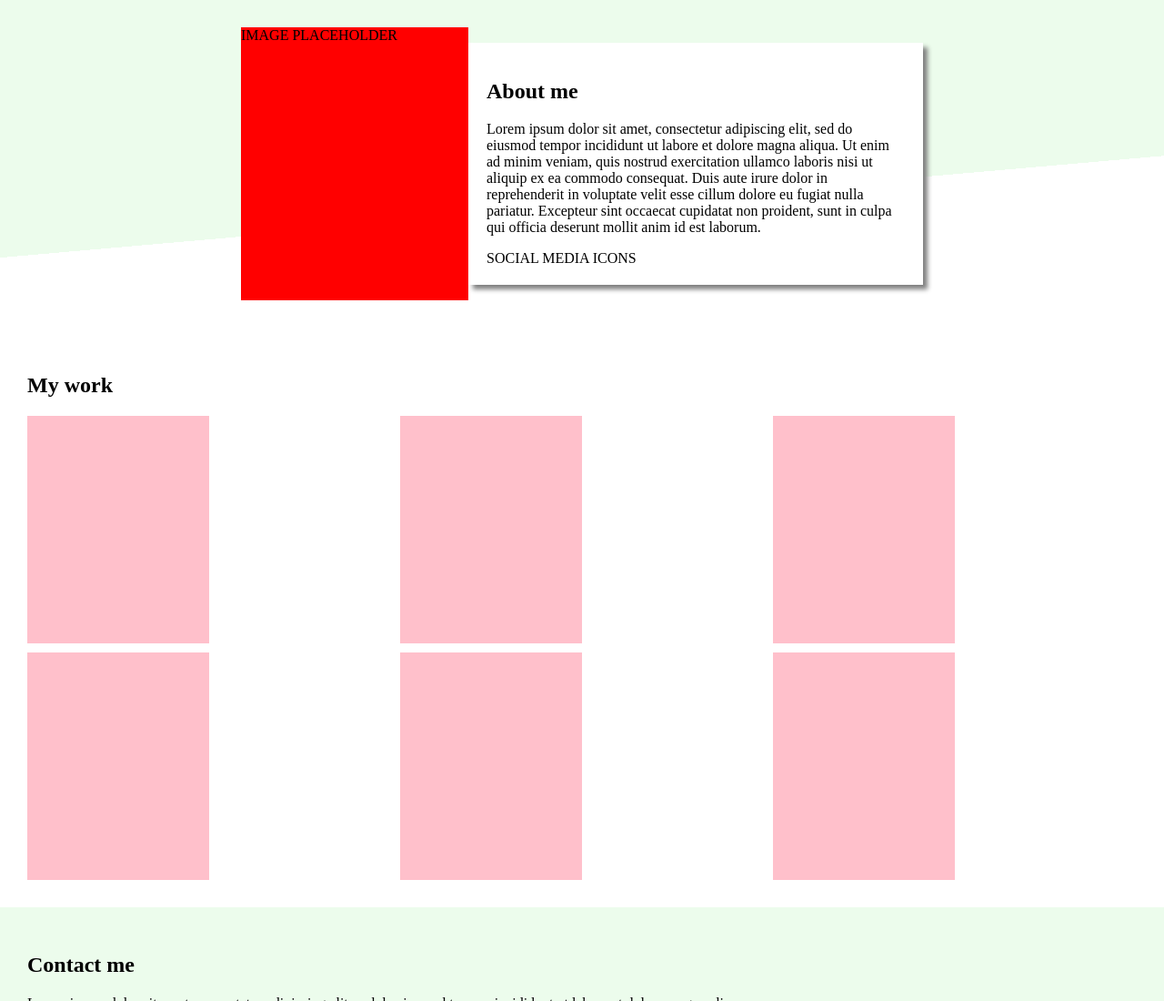
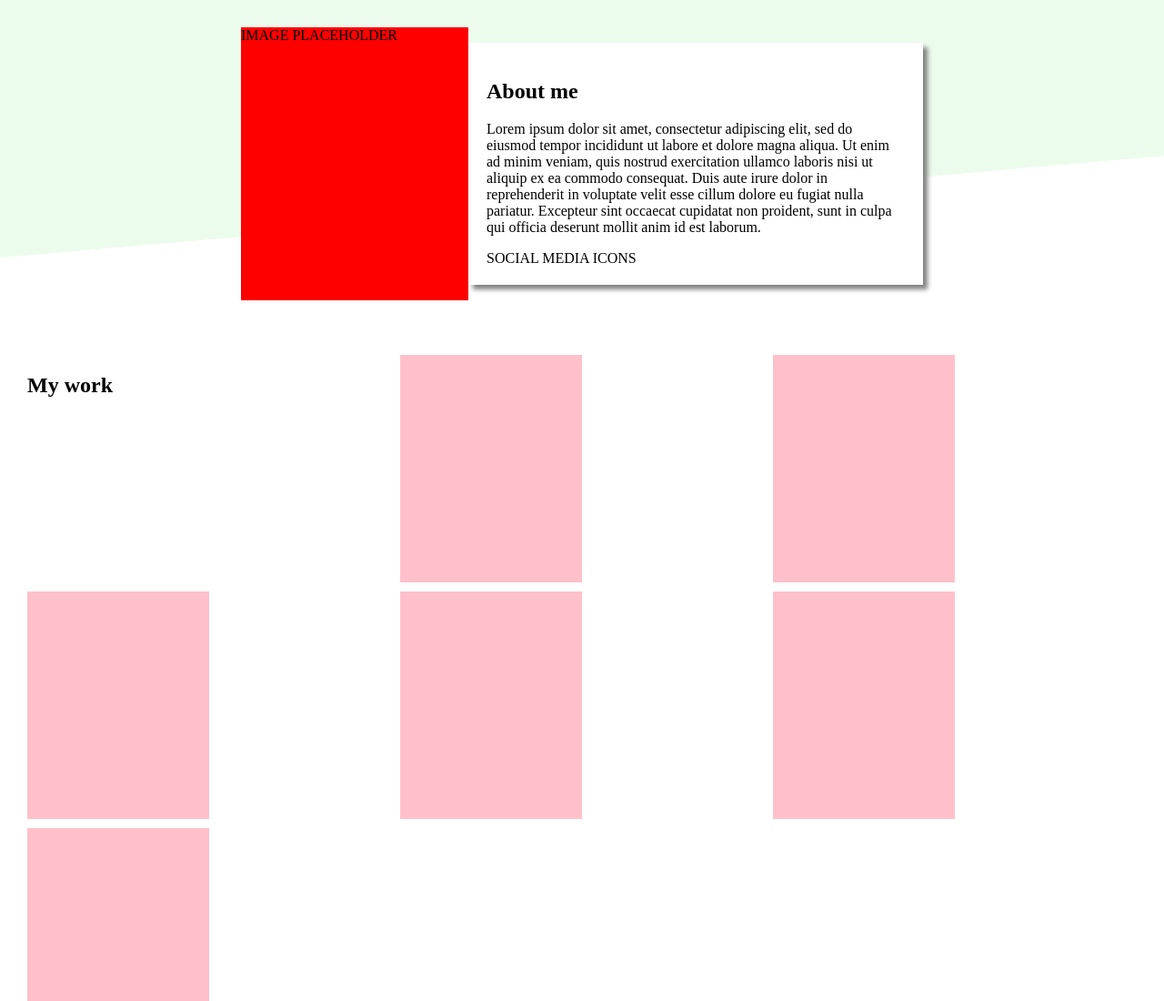
Before and after one commit to indigoBill/homepage, a website built with webpack: page src/index.html in a window 1280 px wide. Shown: the top 1100 px of the page at 91% size. Built offline with nearby package versions, Linux system fonts and the light colour scheme.

Commit message:
Add section header to grid

```diff
--- a/src/index.html
+++ b/src/index.html
@@ -27,8 +27,8 @@
     </div>
     <div class="my-work-section section">
         <div class="content-container">
-            <h2>My work</h2>
             <div class="projects-container">
+                <h2 class="my-work-title">My work</h2>
                 <div class="project"></div>
                 <div class="project"></div>
                 <div class="project"></div>
```
